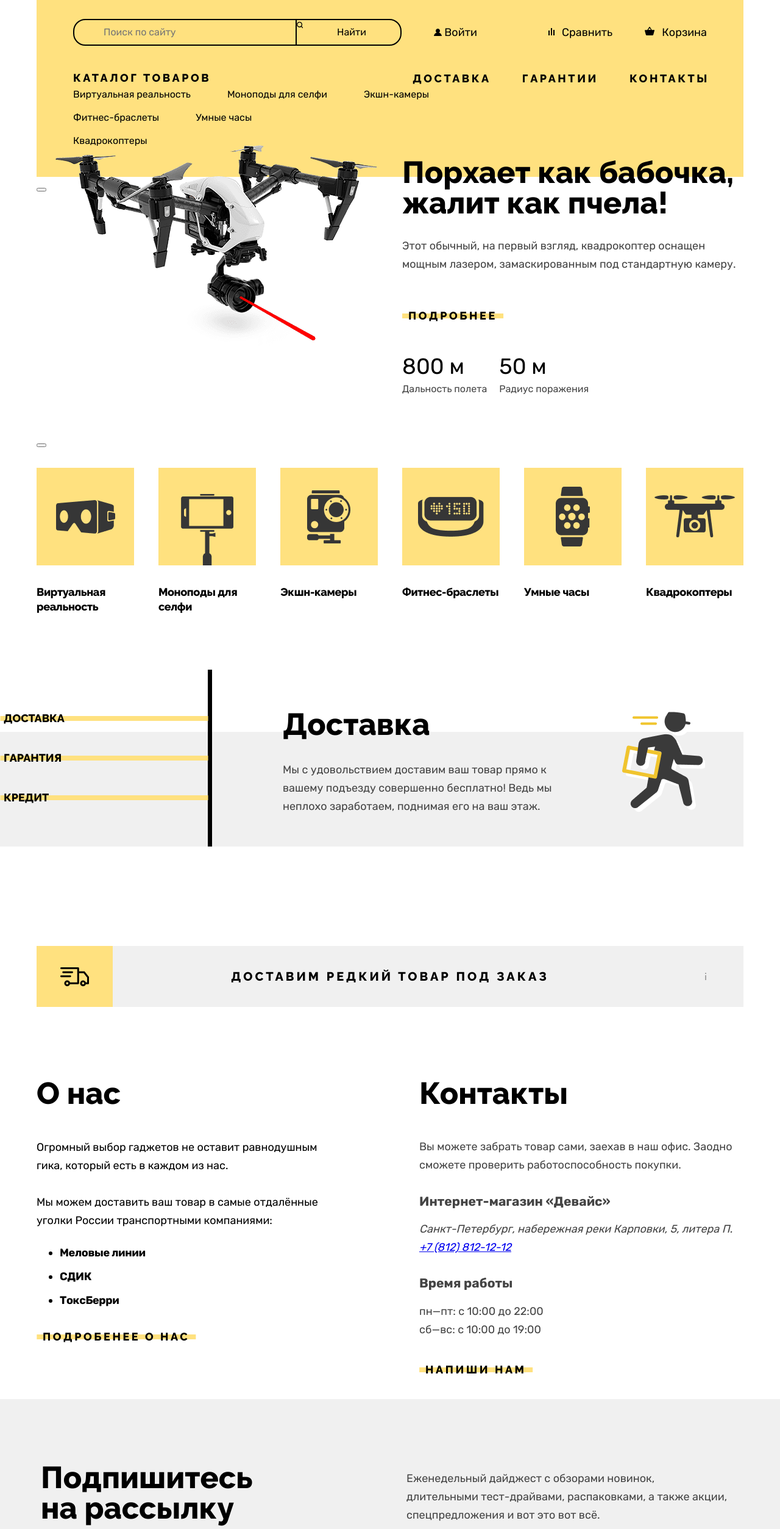
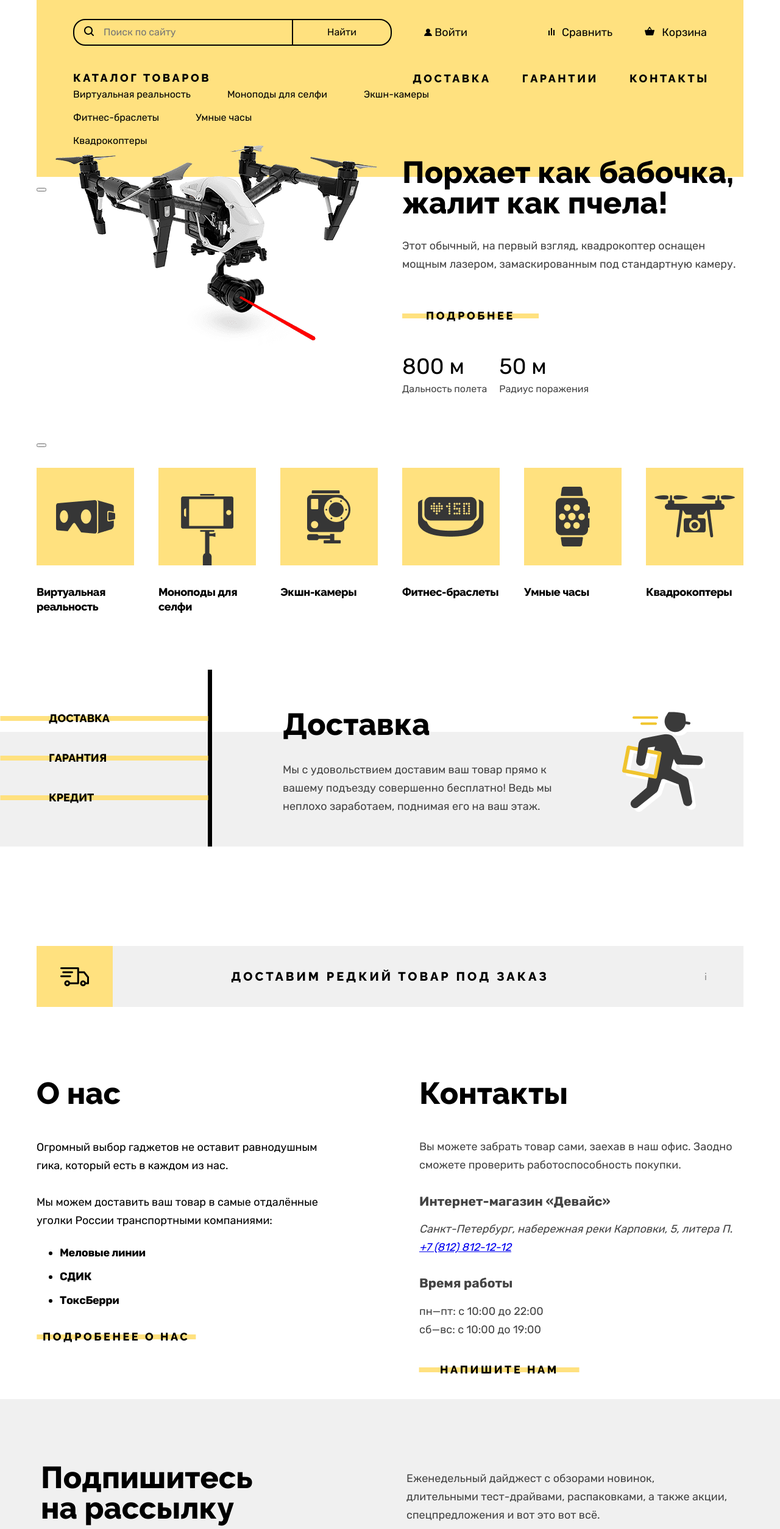
Before and after one commit to htmlacademy-htmlcss/2263589-device-36, a plain HTML site: page index.html in a window 1280 px wide. Shown: the part 53-2560 px from the top of the page at 61% size. Drawn offline with Linux system fonts and the light colour scheme.

Commit message:
правки

```diff
--- a/index.html
+++ b/index.html
@@ -14,9 +14,10 @@
                 <form class="header-search">
                     <div class="header-search-wrapper">
                         <input class="header-search-input" name="search" placeholder="Поиск по сайту" type="search">
-                        <svg width="16" height="16" viewBox="0 0 16 16" fill="none" xmlns="http://www.w3.org/2000/svg">
+                        <button class="header-search-button" type="submit">
+                            <svg class="icon-search" width="16" height="16" viewBox="0 0 16 16" fill="none" xmlns="http://www.w3.org/2000/svg">
                             <path d="M15.7 14.3L12.6 11.2C13.5 10 14 8.6 14 7C14 3.1 10.9 0 7 0C3.1 0 0 3.1 0 7C0 10.9 3.1 14 7 14C8.6 14 10 13.5 11.2 12.6L14.3 15.7C14.5 15.9 14.7 16 15 16C15.6 16 16 15.6 16 15C16 14.8 15.9 14.5 15.7 14.3ZM2 7C2 4.2 4.2 2 7 2C9.8 2 12 4.2 12 7C12 9.8 9.8 12 7 12C4.2 12 2 9.8 2 7Z" fill="black" /> </svg>
-                        <button class="header-search-button" type="submit">Найти</button>
+                            Найти</button>
                     </div>
                 </form>
                 <ul class="header-list-top">
@@ -224,7 +225,7 @@
                 </ul>
                 <div class="write-us-wrapper">
                     <div class="write-us-yellow"></div> <a class="write-us" href="#">
-                                    Напиши нам
+                                    Напишите нам
                                 </a> </div>
             </section>
         </section>
@@ -276,7 +277,7 @@
                     </li>
                 </ul>
                 <div class="executor-wrapper">
-                    <a class="executor" href="#">
+                    <a class="executor-logo" href="#">
                         <svg width="145" height="36" fill="none" xmlns="http://www.w3.org/2000/svg">
                             <svg width="115" height="33" viewBox="0 0 115 33" fill="none" xmlns="http://www.w3.org/2000/svg">
                                 <path d="M0 12.9V15.5H2.5V12.9H0Z" fill="#FFC700" />
--- a/styles/styles.css
+++ b/styles/styles.css
@@ -91,6 +91,11 @@ body {
     display: flex;
 }
 
+.icon-search{
+    position: absolute;
+    left: -343px;
+}
+
 .header-search-input {
     min-width: 359px;
     font-family: 'Rubik';
@@ -107,6 +112,7 @@ body {
 .header-search-button {
     font-family: 'Rubik';
     font-weight: 400;
+    position: relative;
     font-size: 16px;
     line-height: 20px;
     cursor: pointer;
@@ -277,8 +283,6 @@ body {
     translate: 0px 32px;
 }
 
-.slider-item {}
-
 .slider-description {
     font-family: 'Rubik';
     font-style: normal;
@@ -435,6 +439,7 @@ body {
     text-transform: uppercase;
     text-decoration: none;
     color: var(--text-black-primary);
+    padding-left: 80px;
 }
 
 .extra-info-description-list {
@@ -454,8 +459,6 @@ body {
     position: relative;
     translate: -3px 4px;
 }
-
-.extra-description-text {}
 
 .extra-description-title {
     position: relative;
@@ -506,6 +509,7 @@ body {
     text-transform: uppercase;
     text-decoration: none;
     color: var(--text-black-primary);
+    padding: 29px;
 }
 
 
@@ -789,6 +793,7 @@ body {
     text-transform: uppercase;
     text-decoration: none;
     color: var(--text-black-primary);
+    padding: 24px;
 }
 
 .about-us-wrapper {
@@ -842,10 +847,6 @@ body {
     display: grid;
     grid-template-columns: 1fr 2fr;
 }
-
-.left-column {}
-
-.right-column {}
 
 .filter-title,
 .sort-title {
@@ -1194,12 +1195,12 @@ body {
     color: white;
     font-size: 16px;
     line-height: 20px;
-    translate: 45px -4px
+    translate: 45px -4px;
 }
 
 .executor-logo {
     display: block;
-    padding: 0;
+    translate: 30px 21px;
 }
 
 .footer-social-link {
```
